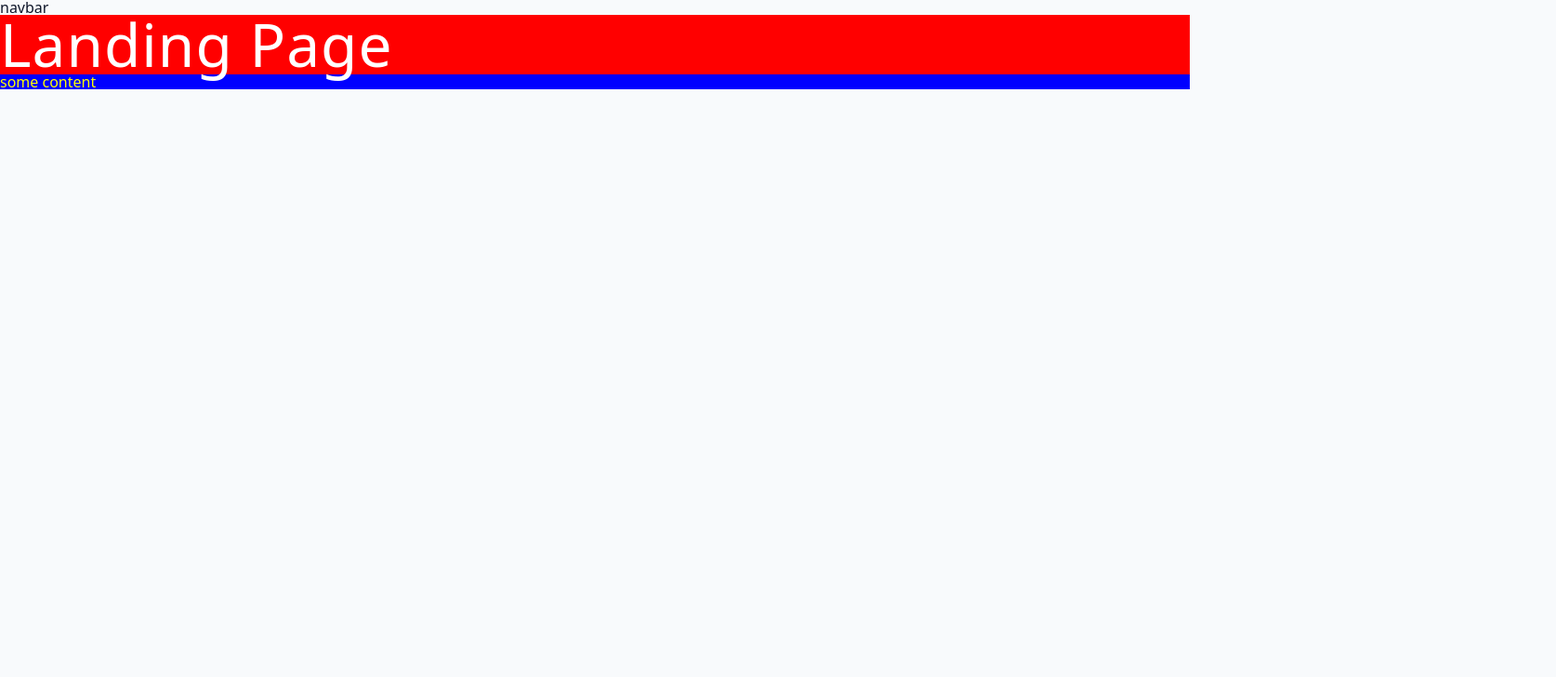
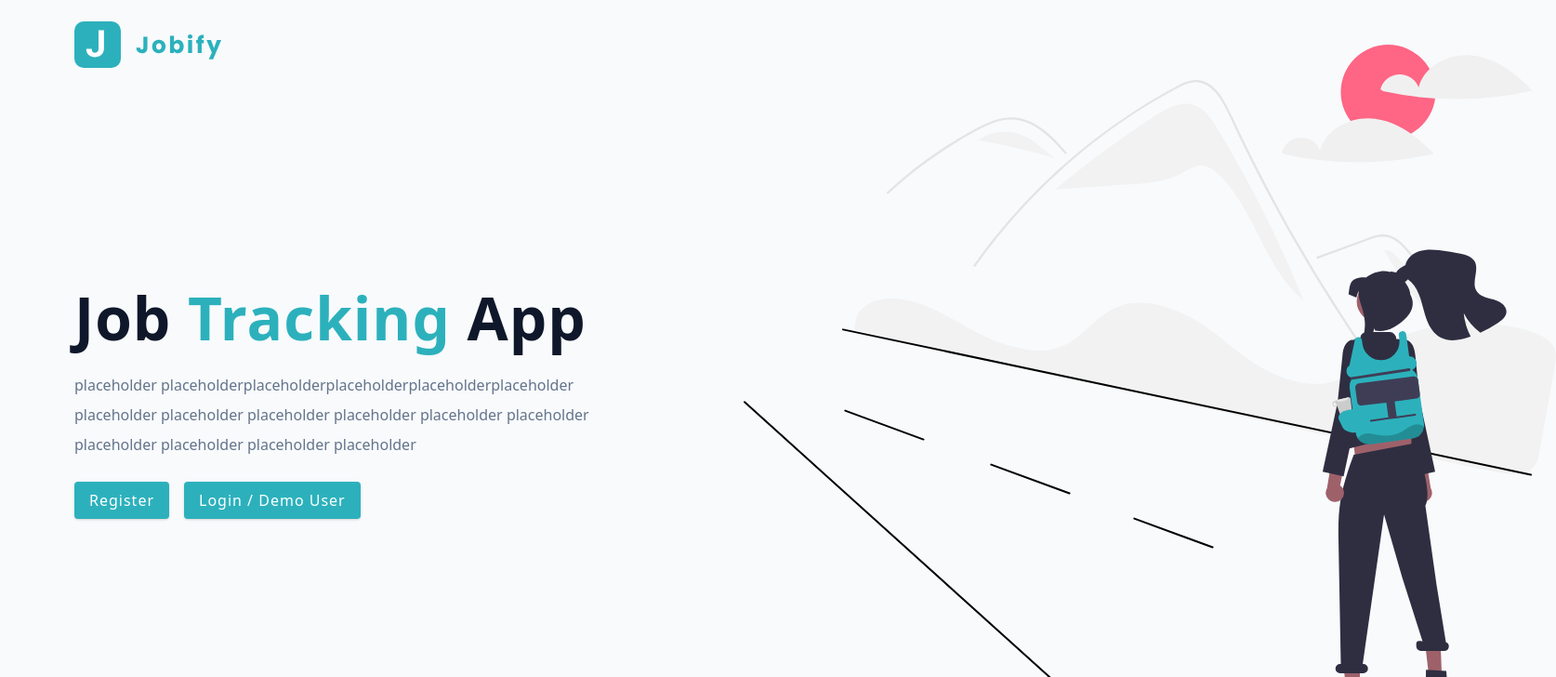
Before and after one commit to stussy446/sharks-rebuild-tracking-frontend, a React (Vite) app: page / in a window 1280 px wide. Shown: the top 728 px of the page at 93% size, 1674 px wide, since content can reach past the window. Built offline with nearby package versions, Linux system fonts and the light colour scheme.

Commit message:
Setup landing page

```diff
--- a/src/pages/HomeLayout.jsx
+++ b/src/pages/HomeLayout.jsx
@@ -2,10 +2,9 @@
 
 const HomeLayout = () => {
   return (
-    <div>
-      <nav>navbar</nav>
+    <>
       <Outlet />
-    </div>
+    </>
   );
 };
 export default HomeLayout;
--- a/src/pages/Landing.jsx
+++ b/src/pages/Landing.jsx
@@ -1,22 +1,35 @@
-import styled from 'styled-components';
+import Wrapper from '../assets/wrappers/LandingPage';
+import main from '../../src/assets/images/main.svg';
+import logo from '../../src/assets/images/logo.svg';
+import { Link } from 'react-router-dom';
 
 const Landing = () => {
   return (
     <Wrapper>
-      <h1>Landing Page</h1>
-      <div className="content">some content</div>
+      <nav>
+        <img src={logo} alt="jobify" className="logo" />
+      </nav>
+      <div className="container page">
+        <div className="info">
+          <h1>
+            job <span>tracking</span> app
+          </h1>
+          <p>
+            placeholder placeholderplaceholderplaceholderplaceholderplaceholder
+            placeholder placeholder placeholder placeholder placeholder
+            placeholder placeholder placeholder placeholder placeholder
+          </p>
+          <Link to="/regiter" className="btn register-link">
+            Register
+          </Link>
+          <Link to="/login" className="btn">
+            Login / Demo User
+          </Link>
+        </div>
+        <img src={main} alt="job hunt" />
+      </div>
     </Wrapper>
   );
 };
 
-const Wrapper = styled.div`
-  background: red;
-  h1 {
-    color: white;
-  }
-  .content {
-    background: blue;
-    color: yellow;
-  }
-`;
 export default Landing;
```
